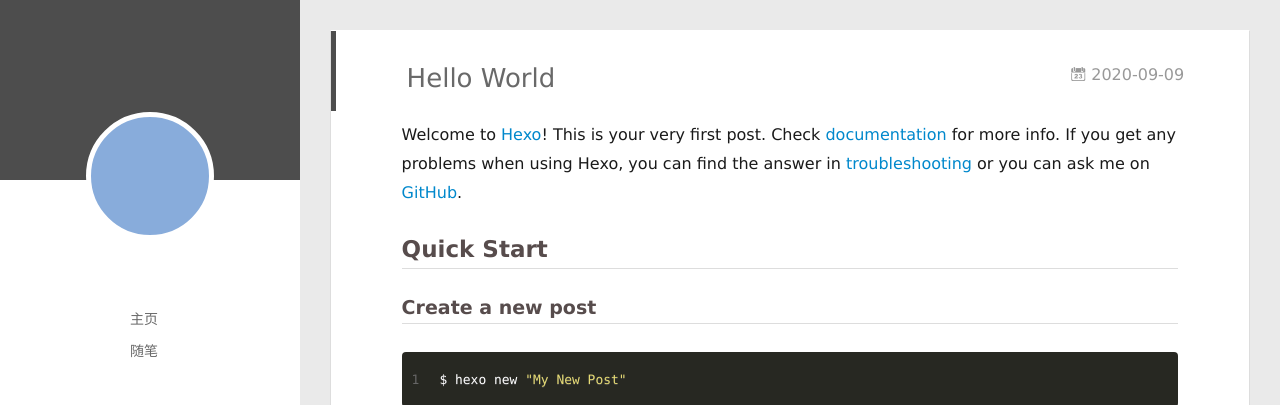
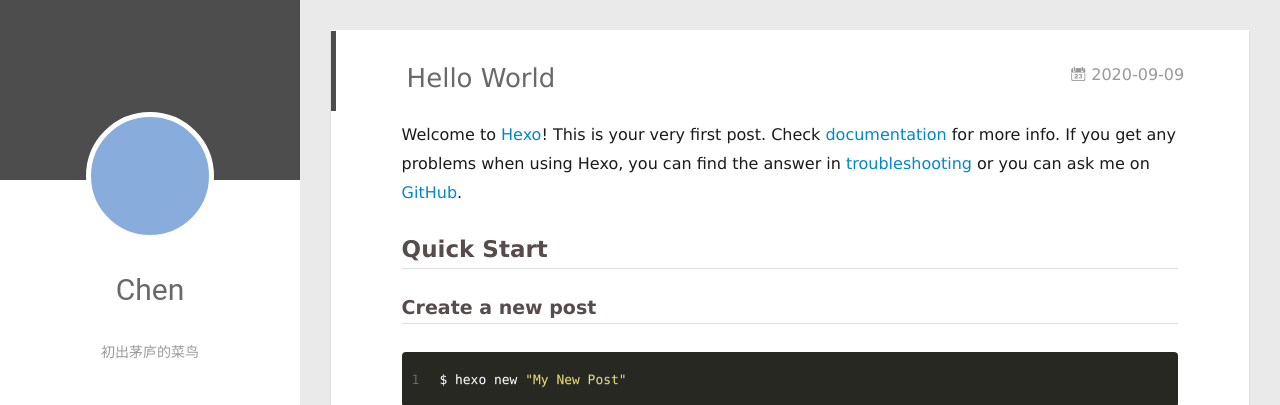
Before and after one commit to chen9362/chen9362.github.io, a plain HTML site: page 2020/09/09/hello-world/index.html in a window 1280 px wide. Shown: the top 405 px of the page. Drawn offline with Linux system fonts and the light colour scheme; no server answers.

Commit message:
Site updated: 2020-09-10 16:28:56

```diff
--- a/2020/09/09/hello-world/index.html
+++ b/2020/09/09/hello-world/index.html
@@ -50,8 +50,10 @@
 			<img src="" class="js-avatar">
 		</a>
 		<hgroup>
-		  <h1 class="header-author"><a href="/"></a></h1>
+		  <h1 class="header-author"><a href="/">Chen</a></h1>
 		</hgroup>
+
+		<p class="header-subtitle">初出茅庐的菜鸟</p>
 
 
 		<nav class="header-menu">
@@ -108,8 +110,10 @@
 				<img src="" class="js-avatar">
 			</div>
 			<hgroup>
-			  <h1 class="header-author js-header-author"></h1>
+			  <h1 class="header-author js-header-author">Chen</h1>
 			</hgroup>
+
+			<p class="header-subtitle"><i class="icon icon-quo-left"></i>初出茅庐的菜鸟<i class="icon icon-quo-right"></i></p>
 
 
 
```
Also changed, not shown: 2020/09/09/我的第一篇博客文章/index.html (+6 -2 lines), archives/2020/09/index.html (+6 -2 lines), archives/2020/index.html (+6 -2 lines), archives/index.html (+6 -2 lines), index.html (+6 -2 lines).
